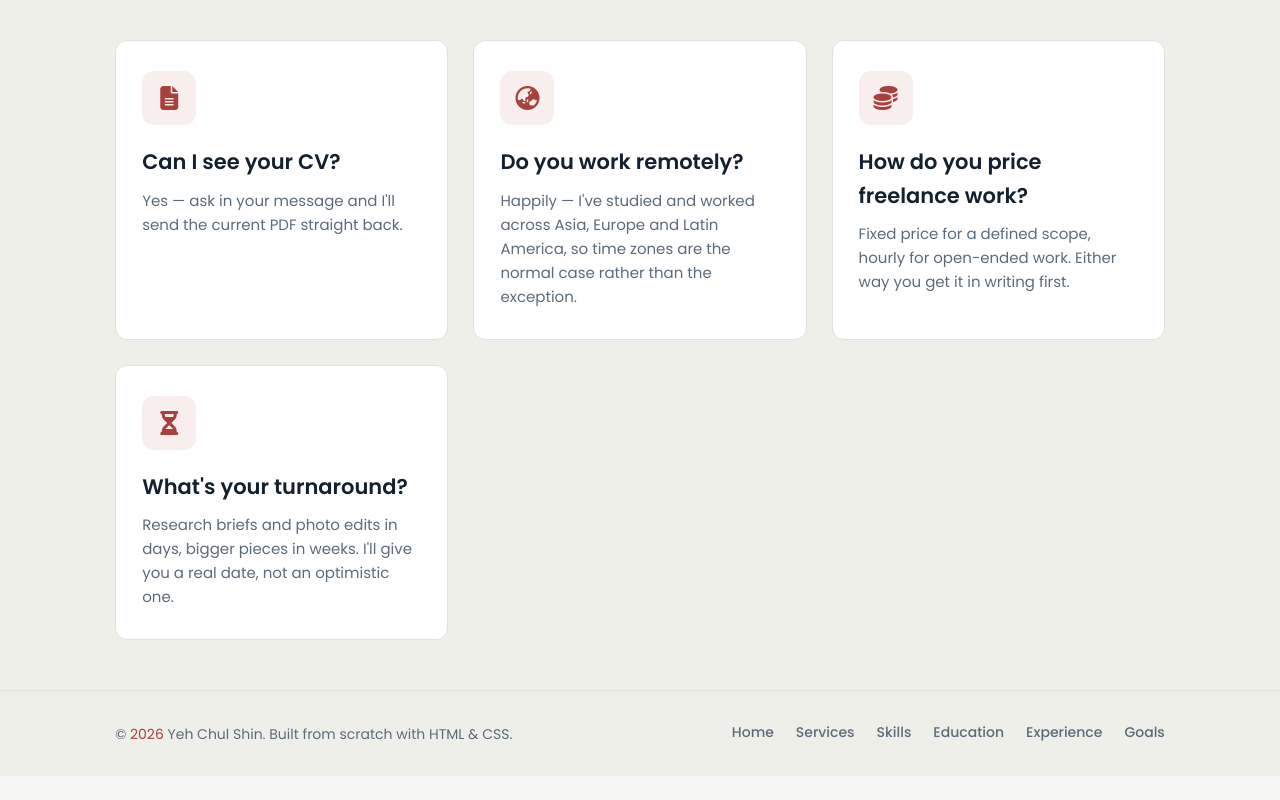
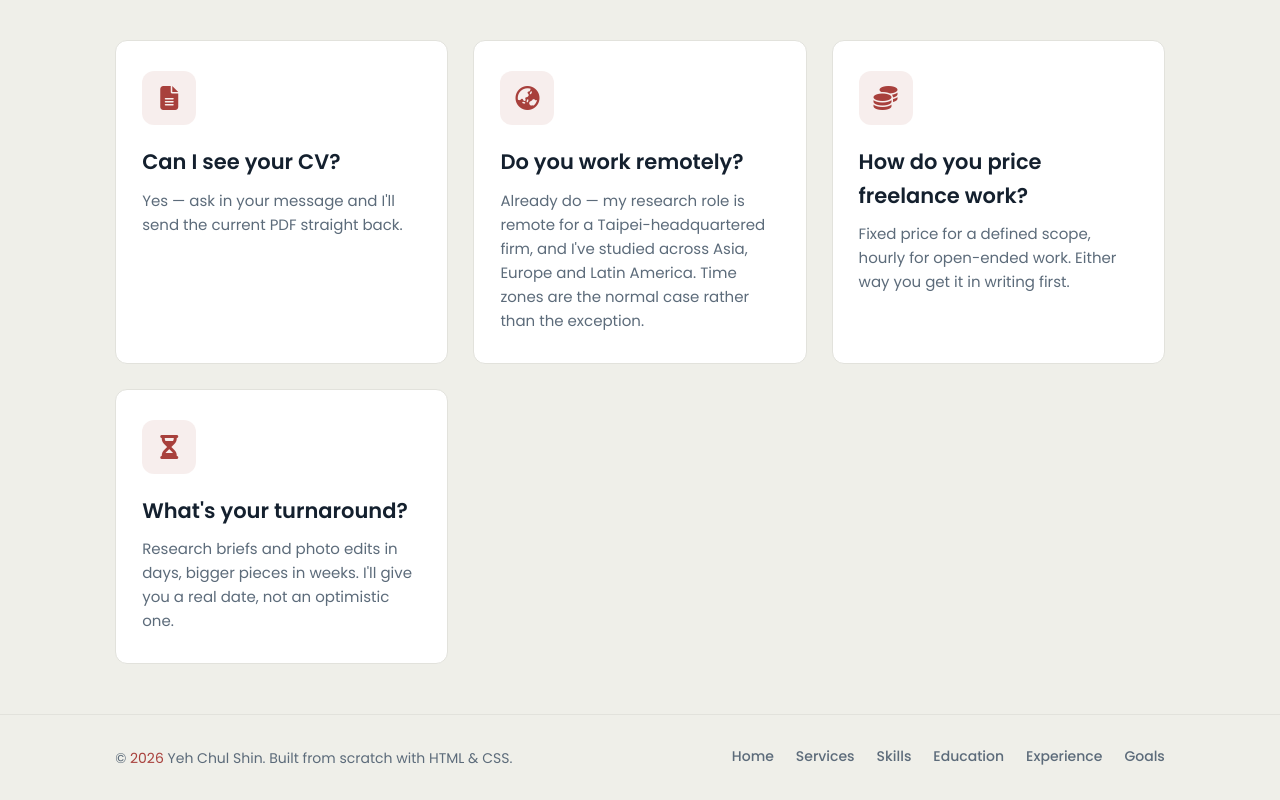
Before and after one commit to ycshin2023/ycshin2023.github.io, a plain HTML site: page contact.html in a window 1280 px wide. Shown: the part 1287-2087 px from the top of the page. Before the commit the page ends 2063 px from the top, so only its background shows below. Drawn offline with Linux system fonts and the light colour scheme.

Commit message:
Say the ViewTrade role is remote
The employer is in Taipei and he has never been there: the role was
remote from Seoul throughout. Listing only "Taipei, Taiwan" invites an
interviewer to open with a question about a city he has not visited.

- the experience entry now reads "Taipei, Taiwan - remote from Seoul"
- the contact FAQ's remote-work answer cites that role instead of
  gesturing at having studied in several places

Working remotely for a foreign firm is worth stating plainly rather
than leaving implied.

Co-Authored-By: Claude Opus 5 <noreply@anthropic.com>
Claude-Session: https://claude.ai/code/session_01EqaF4LwYEKi6Z5zjrahcMa

```diff
--- a/contact.html
+++ b/contact.html
@@ -167,7 +167,7 @@
       <div class="card reveal">
         <div class="icon"><i class="fa-solid fa-earth-asia"></i></div>
         <h3>Do you work remotely?</h3>
-        <p>Happily &mdash; I've studied and worked across Asia, Europe and Latin America, so time zones are the normal case rather than the exception.</p>
+        <p>Already do &mdash; my research role is remote for a Taipei-headquartered firm, and I've studied across Asia, Europe and Latin America. Time zones are the normal case rather than the exception.</p>
       </div>
       <div class="card reveal">
         <div class="icon"><i class="fa-solid fa-coins"></i></div>
```
Also changed, not shown: experience.html (+1 -1 lines).
